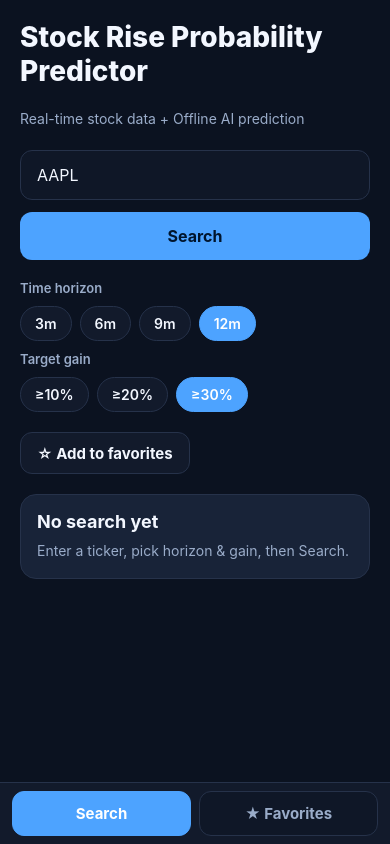
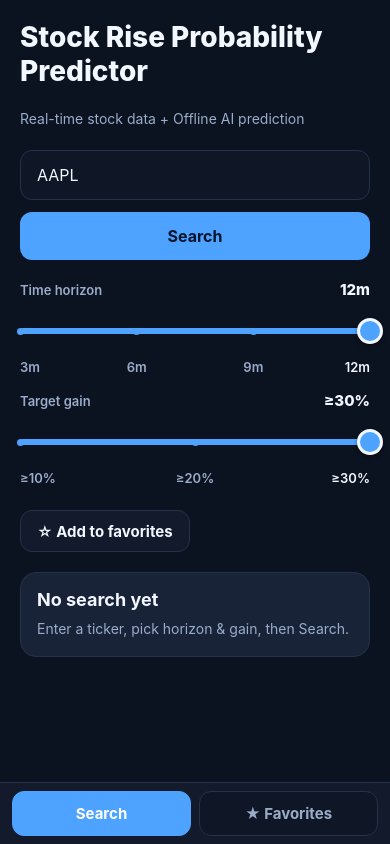
Before and after one commit to steve88k/StockApp1, a React Native app: screen / in a window 390 px wide. Built offline with nearby package versions, Linux system fonts and the light colour scheme.

Commit message:
update homescreen

```diff
--- /dev/null
+++ b/src/components/DiscreteSlider.tsx
@@ -0,0 +1,238 @@
+import React, {useRef, useState} from 'react';
+import {LayoutChangeEvent, PanResponder, Pressable, StyleSheet, Text, View} from 'react-native';
+import {colors} from '../theme/colors';
+
+const THUMB = 26;
+const HIT_HEIGHT = 40;
+
+type Props<T extends string> = {
+  values: readonly T[];
+  value: T;
+  onChange: (value: T) => void;
+  onChangeComplete?: (value: T) => void;
+  onSlidingStart?: () => void;
+  onSlidingEnd?: () => void;
+  formatLabel?: (value: T) => string;
+};
+
+export function DiscreteSlider<T extends string>({
+  values,
+  value,
+  onChange,
+  onChangeComplete,
+  onSlidingStart,
+  onSlidingEnd,
+  formatLabel = item => String(item),
+}: Props<T>) {
+  const [trackWidth, setTrackWidth] = useState(0);
+  const widthRef = useRef(0);
+  const pageXRef = useRef(0);
+  const trackRef = useRef<View>(null);
+  const indexRef = useRef(Math.max(0, values.indexOf(value)));
+  const startIndexRef = useRef(indexRef.current);
+  const valuesRef = useRef(values);
+  const onChangeRef = useRef(onChange);
+  const onCompleteRef = useRef(onChangeComplete);
+  const onStartRef = useRef(onSlidingStart);
+  const onEndRef = useRef(onSlidingEnd);
+
+  valuesRef.current = values;
+  onChangeRef.current = onChange;
+  onCompleteRef.current = onChangeComplete;
+  onStartRef.current = onSlidingStart;
+  onEndRef.current = onSlidingEnd;
+  indexRef.current = Math.max(0, values.indexOf(value));
+
+  const indexFromPageX = (pageX: number) => {
+    const n = valuesRef.current.length;
+    const w = widthRef.current;
+    if (n <= 1 || w <= 0) {
+      return 0;
+    }
+    const x = Math.max(0, Math.min(w, pageX - pageXRef.current));
+    return Math.round((x / w) * (n - 1));
+  };
+
+  const applyIndex = (next: number) => {
+    if (next === indexRef.current) {
+      return;
+    }
+    indexRef.current = next;
+    onChangeRef.current(valuesRef.current[next]);
+  };
+
+  const finish = () => {
+    onEndRef.current?.();
+    if (indexRef.current !== startIndexRef.current) {
+      onCompleteRef.current?.(valuesRef.current[indexRef.current]);
+    }
+  };
+
+  const measureTrack = (after?: () => void) => {
+    trackRef.current?.measureInWindow(x => {
+      pageXRef.current = x;
+      after?.();
+    });
+  };
+
+  const pan = useRef(
+    PanResponder.create({
+      onStartShouldSetPanResponder: () => true,
+      onMoveShouldSetPanResponder: () => true,
+      onPanResponderTerminationRequest: () => false,
+      onShouldBlockNativeResponder: () => true,
+      onPanResponderGrant: evt => {
+        const pageX = evt.nativeEvent.pageX;
+        startIndexRef.current = indexRef.current;
+        onStartRef.current?.();
+        measureTrack(() => applyIndex(indexFromPageX(pageX)));
+      },
+      onPanResponderMove: evt => {
+        applyIndex(indexFromPageX(evt.nativeEvent.pageX));
+      },
+      onPanResponderRelease: finish,
+      onPanResponderTerminate: finish,
+    }),
+  ).current;
+
+  const onLayout = (e: LayoutChangeEvent) => {
+    const w = e.nativeEvent.layout.width;
+    widthRef.current = w;
+    setTrackWidth(w);
+    measureTrack();
+  };
+
+  const index = Math.max(0, values.indexOf(value));
+  const last = Math.max(values.length - 1, 1);
+  const step = trackWidth / last;
+  const fillWidth = step * index;
+  const thumbLeft = fillWidth - THUMB / 2;
+
+  return (
+    <View style={styles.wrap}>
+      <View
+        ref={trackRef}
+        collapsable={false}
+        style={styles.hit}
+        onLayout={onLayout}
+        {...pan.panHandlers}>
+        <View style={styles.track}>
+          <View style={[styles.fill, {width: Math.max(0, fillWidth)}]} />
+        </View>
+        {values.map((item, i) => (
+          <View
+            key={item}
+            pointerEvents="none"
+            style={[
+              styles.tick,
+              {left: step * i - 3.5},
+              i <= index ? styles.tickActive : null,
+            ]}
+          />
+        ))}
+        <View pointerEvents="none" style={[styles.thumb, {left: thumbLeft}]} />
+      </View>
+
+      <View style={styles.labels}>
+        {values.map((item, i) => {
+          const isFirst = i === 0;
+          const isLast = i === values.length - 1;
+          const active = i === index;
+          return (
+            <Pressable
+              key={item}
+              onPress={() => {
+                if (item !== value) {
+                  onChange(item);
+                  onChangeComplete?.(item);
+                }
+              }}
+              style={[
+                styles.labelHit,
+                {
+                  left: isFirst ? 0 : isLast ? undefined : step * i - 28,
+                  right: isLast ? 0 : undefined,
+                  width: 56,
+                  alignItems: isFirst
+                    ? 'flex-start'
+                    : isLast
+                      ? 'flex-end'
+                      : 'center',
+                },
+              ]}
+              hitSlop={6}
+              accessibilityLabel={formatLabel(item)}
+              accessibilityState={{selected: active}}>
+              <Text style={[styles.label, active && styles.labelActive]}>
+                {formatLabel(item)}
+              </Text>
+            </Pressable>
+          );
+        })}
+      </View>
+    </View>
+  );
+}
+
+const styles = StyleSheet.create({
+  wrap: {
+    gap: 8,
+  },
+  hit: {
+    height: HIT_HEIGHT,
+    justifyContent: 'center',
+  },
+  track: {
+    height: 6,
+    borderRadius: 999,
+    backgroundColor: colors.border,
+    overflow: 'hidden',
+  },
+  fill: {
+    height: 6,
+    borderRadius: 999,
+    backgroundColor: colors.primary,
+  },
+  tick: {
+    position: 'absolute',
+    top: (HIT_HEIGHT - 7) / 2,
+    width: 7,
+    height: 7,
+    borderRadius: 4,
+    backgroundColor: colors.muted,
+  },
+  tickActive: {
+    backgroundColor: colors.primary,
+  },
+  thumb: {
+    position: 'absolute',
+    top: (HIT_HEIGHT - THUMB) / 2,
+    width: THUMB,
+    height: THUMB,
+    borderRadius: THUMB / 2,
+    backgroundColor: colors.primary,
+    borderWidth: 3,
+    borderColor: '#f3f7ff',
+    elevation: 3,
+    shadowColor: '#000',
+    shadowOpacity: 0.35,
+    shadowRadius: 4,
+    shadowOffset: {width: 0, height: 2},
+  },
+  labels: {
+    height: 20,
+    position: 'relative',
+  },
+  labelHit: {
+    position: 'absolute',
+    top: 0,
+  },
+  label: {
+    color: colors.muted,
+    fontSize: 13,
+    fontWeight: '600',
+  },
+  labelActive: {
+    color: colors.text,
+  },
+});
--- a/src/screens/HomeScreen.tsx
+++ b/src/screens/HomeScreen.tsx
@@ -7,6 +7,7 @@ import {
   Text,
   View,
 } from 'react-native';
+import {DiscreteSlider} from '../components/DiscreteSlider';
 import {SearchBar} from '../components/SearchBar';
 import {ResultCard} from '../components/ResultCard';
 import {StateCard} from '../components/StateCard';
@@ -45,6 +46,7 @@ export function HomeScreen({
   const [stockData, setStockData] = useState<StockHistoryResponse | null>(null);
   const [favorited, setFavorited] = useState(false);
   const [favoriteBusy, setFavoriteBusy] = useState(false);
+  const [sliding, setSliding] = useState(false);
 
   const syncFavoriteState = async (ticker: string) => {
     const cleaned = ticker.trim().toUpperCase();
@@ -115,15 +117,13 @@ export function HomeScreen({
     // eslint-disable-next-line react-hooks/exhaustive-deps
   }, [initialSymbol]);
 
-  const onSelectHorizon = (h: Horizon) => {
-    setHorizon(h);
+  const onHorizonComplete = (h: Horizon) => {
     if (symbol.trim()) {
       handleSubmit(h, growth);
     }
   };
 
-  const onSelectGrowth = (g: Growth) => {
-    setGrowth(g);
+  const onGrowthComplete = (g: Growth) => {
     if (symbol.trim()) {
       handleSubmit(horizon, g);
     }
@@ -152,7 +152,10 @@ export function HomeScreen({
   );
 
   return (
-    <ScrollView contentContainerStyle={styles.container}>
+    <ScrollView
+      contentContainerStyle={styles.container}
+      scrollEnabled={!sliding}
+      keyboardShouldPersistTaps="handled">
       <Text style={styles.title}>{APP_TITLE}</Text>
       <Text style={styles.subtitle}>
         Real-time stock data + Offline AI prediction
@@ -166,41 +169,32 @@ export function HomeScreen({
       />
 
       <View style={styles.selectorBlock}>
-        <Text style={styles.selectorLabel}>Time horizon</Text>
-        <View style={styles.chipRow}>
-          {HORIZONS.map(h => (
-            <Pressable
-              key={h}
-              onPress={() => onSelectHorizon(h)}
-              style={[styles.chip, horizon === h && styles.chipActive]}>
-              <Text
-                style={[
-                  styles.chipText,
-                  horizon === h && styles.chipTextActive,
-                ]}>
-                {h}
-              </Text>
-            </Pressable>
-          ))}
+        <View style={styles.selectorHeader}>
+          <Text style={styles.selectorLabel}>Time horizon</Text>
+          <Text style={styles.selectorValue}>{horizon}</Text>
         </View>
+        <DiscreteSlider
+          values={HORIZONS}
+          value={horizon}
+          onChange={setHorizon}
+          onChangeComplete={onHorizonComplete}
+          onSlidingStart={() => setSliding(true)}
+          onSlidingEnd={() => setSliding(false)}
+        />
 
-        <Text style={styles.selectorLabel}>Target gain</Text>
-        <View style={styles.chipRow}>
-          {GROWTHS.map(g => (
-            <Pressable
-              key={g}
-              onPress={() => onSelectGrowth(g)}
-              style={[styles.chip, growth === g && styles.chipActive]}>
-              <Text
-                style={[
-                  styles.chipText,
-                  growth === g && styles.chipTextActive,
-                ]}>
-                ≥{g}%
-              </Text>
-            </Pressable>
-          ))}
+        <View style={styles.selectorHeader}>
+          <Text style={styles.selectorLabel}>Target gain</Text>
+          <Text style={styles.selectorValue}>≥{growth}%</Text>
         </View>
+        <DiscreteSlider
+          values={GROWTHS}
+          value={growth}
+          onChange={setGrowth}
+          onChangeComplete={onGrowthComplete}
+          onSlidingStart={() => setSliding(true)}
+          onSlidingEnd={() => setSliding(false)}
+          formatLabel={g => `≥${g}%`}
+        />
       </View>
 
       {canFavorite ? (
@@ -270,37 +264,22 @@ const styles = StyleSheet.create({
     lineHeight: 22,
   },
   selectorBlock: {
-    gap: 10,
+    gap: 12,
+  },
+  selectorHeader: {
+    flexDirection: 'row',
+    alignItems: 'center',
+    justifyContent: 'space-between',
   },
   selectorLabel: {
     color: colors.muted,
     fontSize: 13,
     fontWeight: '600',
   },
-  chipRow: {
-    flexDirection: 'row',
-    flexWrap: 'wrap',
-    gap: 8,
-  },
-  chip: {
-    borderRadius: 20,
-    borderWidth: 1,
-    borderColor: colors.border,
-    backgroundColor: colors.card,
-    paddingHorizontal: 14,
-    paddingVertical: 8,
-  },
-  chipActive: {
-    backgroundColor: colors.primary,
-    borderColor: colors.primary,
-  },
-  chipText: {
+  selectorValue: {
     color: colors.text,
-    fontSize: 14,
-    fontWeight: '600',
-  },
-  chipTextActive: {
-    color: '#fff',
+    fontSize: 15,
+    fontWeight: '800',
   },
   favoriteBtn: {
     alignSelf: 'flex-start',
```
